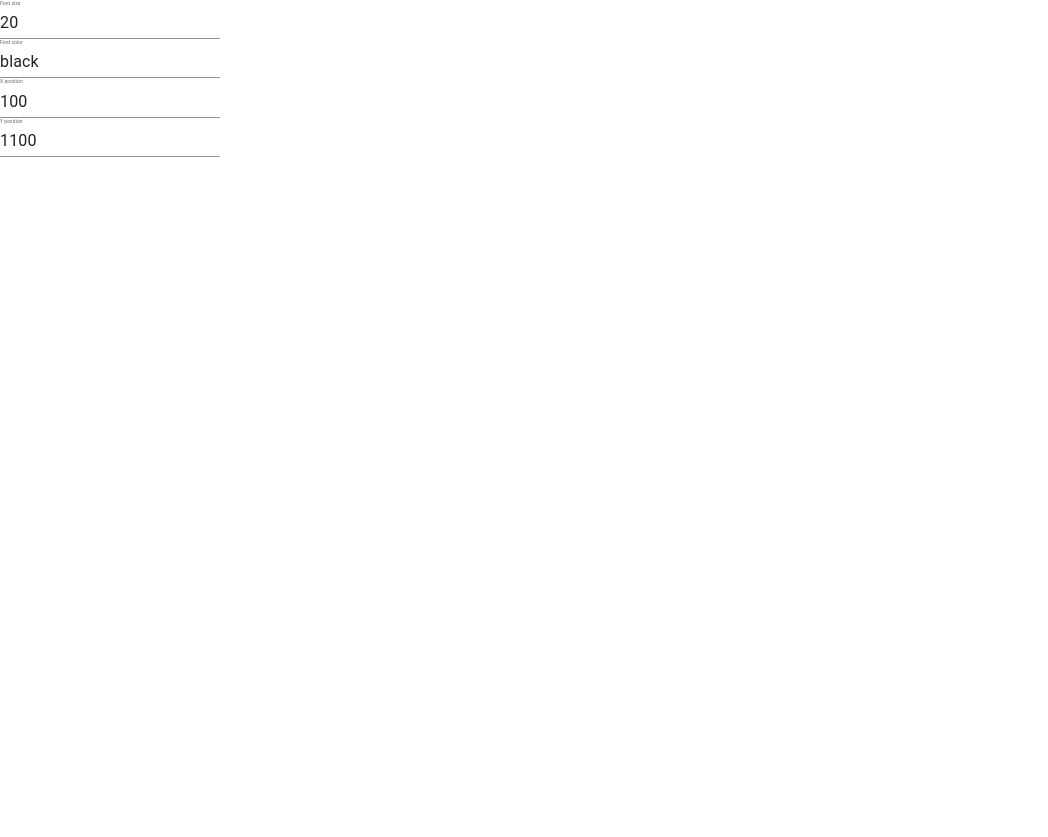
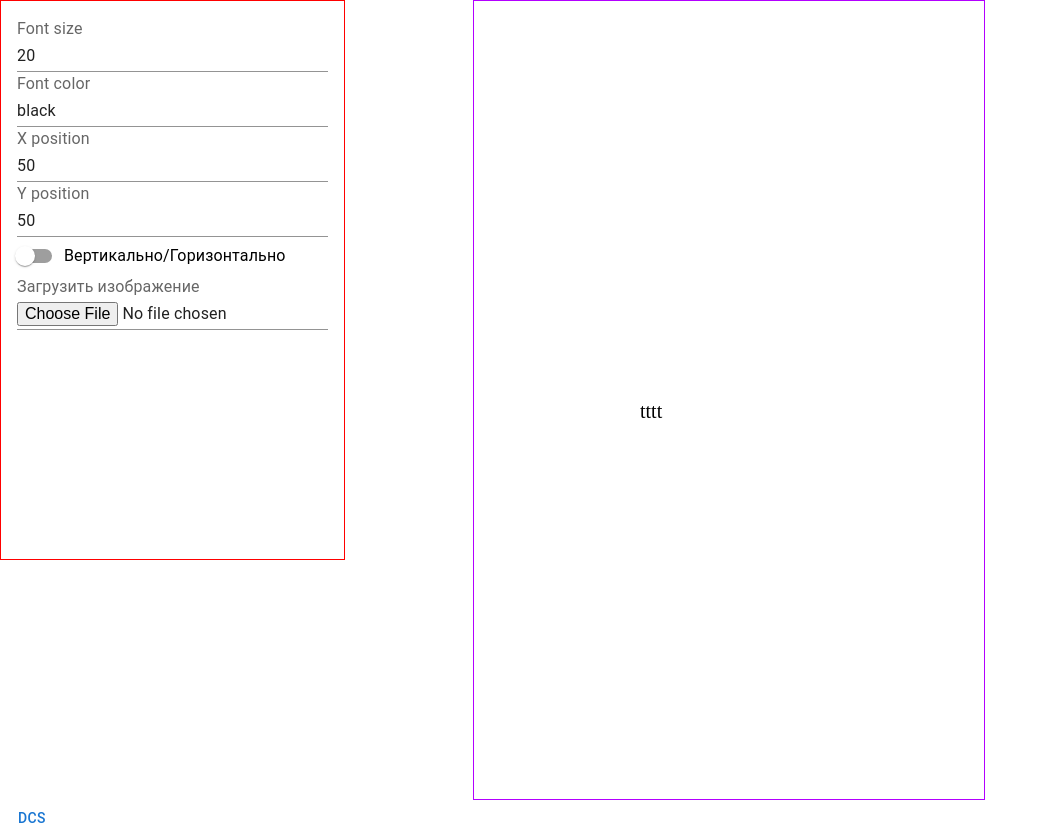
Before and after one commit to Manya18/it-olymps.istu, a Next.js app: page /makeDiploms in a window 1280 px wide. Shown: the whole page, without its empty margins (0-1048 px from the left). Before the commit the page ends 800 px from the top, so only its background shows below. Built offline with nearby package versions, Linux system fonts and the light colour scheme.

Commit message:
загрузка и отображение картинки, выбор формата

```diff
--- a/src/components/screens/makerDiploms/screens/FunctionalScreen.module.css
+++ b/src/components/screens/makerDiploms/screens/FunctionalScreen.module.css
@@ -2,5 +2,15 @@
     border: 1px solid red;
     display: flex;
     max-width: 30vw;
+    height: 70vh;
+    font-size: 2vw;
+    padding: 2vh;
+}
+
+.preview{
+    border: 1px solid rgb(179, 0, 255);
+    margin-left: 10vw;
+    /* width: 40vw;  */
     height: 100vh;
+    background-size: 100% 100%;
 }
--- a/src/components/screens/makerDiploms/screens/FunctionalScreen.tsx
+++ b/src/components/screens/makerDiploms/screens/FunctionalScreen.tsx
@@ -1,27 +1,53 @@
 import styles from "./FunctionalScreen.module.css"
 import useStore from "@/components/useStore";
-import { Input, InputLabel } from '@mui/material';
+import { Box, Button, FormControlLabel, Input, InputLabel, Stack, Switch } from '@mui/material';
+import { useState } from "react";
 
 
 const FunctionalScreen = ()  => {
 
-    const {setFontSize, fontSize, setFontColor, fontColor, setXpos, xpos, setYpos, ypos} = useStore();
+    const {setFontSize, fontSize, setFontColor, fontColor, setXpos, xpos, setYpos, ypos, setNameImage, nameImage} = useStore();
+    const [checked, setChecked] = useState(false);
+    let wid = 40; // для горизонтального
+    function readFile(e) {
+        var file = e.target.files[0];
+        var reader = new FileReader();
+              reader.onload = (function (file) {
+          return function (e) {
+            var r = e.target;
+            setNameImage(r.result);
+          };
+        })(file);
+        // получает URL файла
+        reader.readAsDataURL(file);
+    }
+    // переключаемся на горизонтальную раскладку
+    if (checked) wid = 80;
     return(
-        <div >
-            <InputLabel style={{fontSize: '5px'}}> Font size </InputLabel>
-            <Input id="input" value={fontSize} type="number" onChange={(e)=> setFontSize(e.target.value)}/>
+    <>
+        <Stack direction="row">
+            <Stack direction="column" className={styles.screen}>
+                <InputLabel> Font size </InputLabel>
+                <Input id="input" value={fontSize} type="number" onChange={(e) => setFontSize(e.target.value)} />
 
-            <InputLabel style={{fontSize: '5px'}}> Font color </InputLabel>
-            <Input id="input" value={fontColor} type="string" onChange={(e)=> setFontColor(e.target.value)}/>
+                <InputLabel> Font color </InputLabel>
+                <Input id="input" value={fontColor} type="string" onChange={(e) => setFontColor(e.target.value)} />
 
-            <InputLabel style={{fontSize: '5px'}}> X position </InputLabel>
-            <Input id="input" value={xpos} type="number" onChange={(e)=> setXpos(e.target.value)}/>
+                <InputLabel> X position </InputLabel>
+                <Input id="input" value={xpos} type="number" onChange={(e) => setXpos(e.target.value)} />
 
-            <InputLabel style={{fontSize: '5px'}}> Y position </InputLabel>
-            <Input id="input" value={ypos} type="number" onChange={(e)=> setYpos(e.target.value)}/>
+                <InputLabel> Y position </InputLabel>
+                <Input id="input" value={ypos} type="number" onChange={(e) => setYpos(e.target.value)} />
 
-            <div style={{fontSize:`${fontSize}px`, color: fontColor, position: 'fixed', left: `${xpos}px`, top: `${ypos}px`}}>tttt</div>
-        </div>
+                <FormControlLabel checked={checked} control={<Switch />} label="Вертикально/Горизонтально" onChange={(e) => setChecked(e.target.checked)} />
+                <InputLabel> Загрузить изображение </InputLabel>
+                <Input type="file" onChange={(e)=> readFile(e)}/>
+            </Stack>
+            <div className={styles.preview} style={{backgroundImage: `url(${nameImage})`, width: `${wid}vw`}}/>
+        </Stack>
+        <Button>dcs</Button>
+        <div style={{ fontSize: `${fontSize}px`, color: fontColor, position: 'fixed', left: `${xpos}vw`, top: `${ypos}vh` }}>tttt</div>
+    </>
     )
 }
 
--- a/src/components/useStore.js
+++ b/src/components/useStore.js
@@ -9,8 +9,8 @@ const useStore = create((set, get) => ({
     format: false,
     fontColor: 'black',
     exportFileName: '',
-    xpos: 100,
-    ypos: 1100,
+    xpos: 50,
+    ypos: 50,
     setNameImage: (a) => set((state) => ({ nameImage: a })),
     setParseValuesArray: (a) => set((state) => ({parseValuesArray: a})),
     setDiploms: (a) => set((state) => ({diploms: a})),
```
